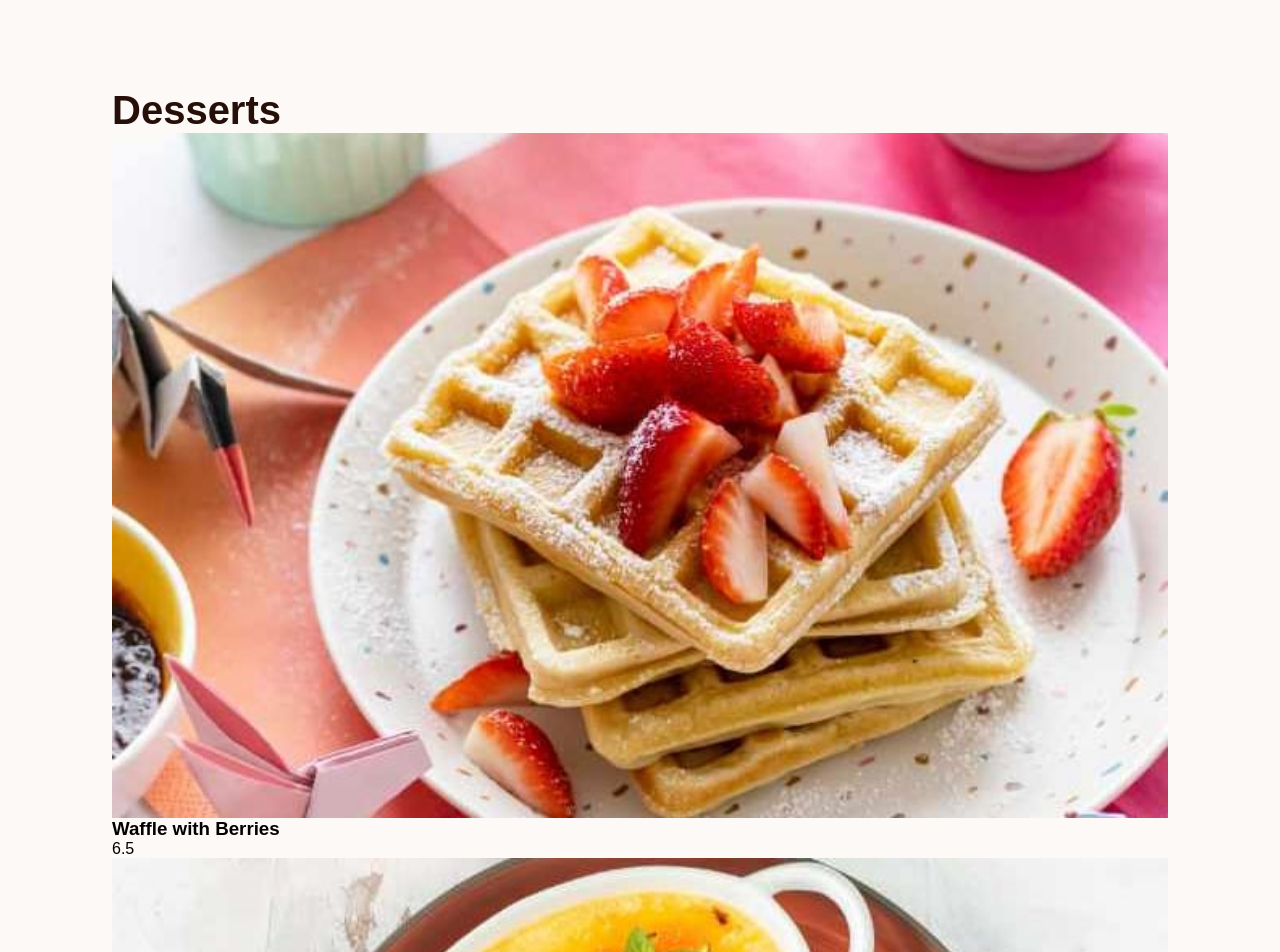
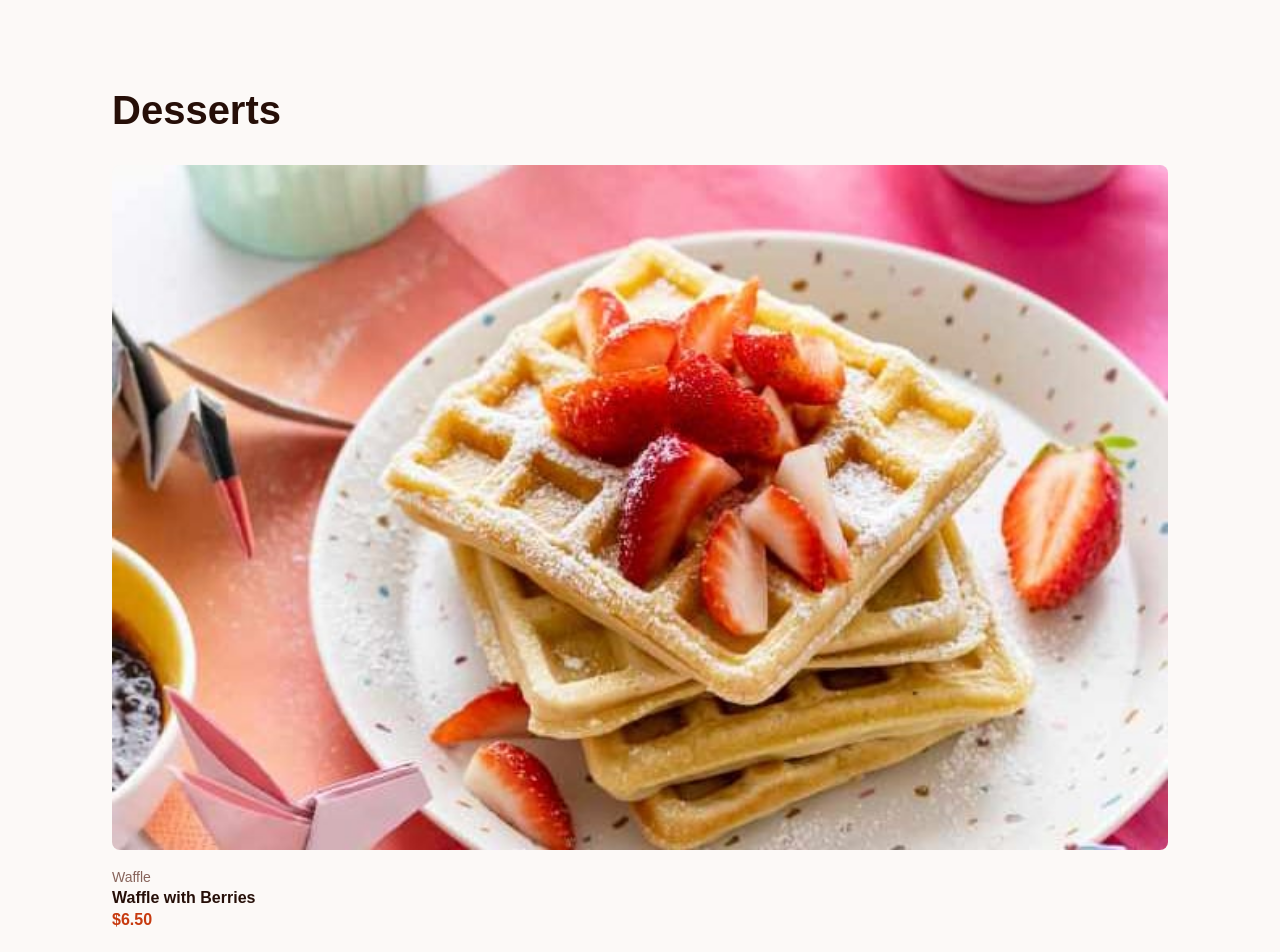
Before and after one commit to DrakeHermit/product-list, a React (Vite) app: page / in a window 1280 px wide. Shown: the top 952 px of the page. Built offline with nearby package versions, Linux system fonts and the light colour scheme; a web font is replaced by a local one.

Commit message:
feat: finished the styling for the menu items

```diff
--- a/src/components/MenuItem/MenuItem.css
+++ b/src/components/MenuItem/MenuItem.css
@@ -0,0 +1,25 @@
+.menu__item {
+  margin-top: 2rem;
+}
+
+.menu__item img {
+  border-radius: 8px;
+}
+
+.menu__category {
+  margin-top: 1.2rem;
+  color: hsl(12, 20%, 44%);
+  font-size: 14px;
+  margin-bottom: 4px;
+}
+
+.menu__item-header {
+  margin-block: 4px;
+  color: hsl(14, 65%, 9%);
+  font-size: 16px;
+}
+
+.menu__price {
+  color: hsl(14, 86%, 42%);
+  font-weight: 600;
+}
--- a/src/components/MenuItem/MenuItem.tsx
+++ b/src/components/MenuItem/MenuItem.tsx
@@ -3,16 +3,16 @@ import './MenuItem.css'
 
 export const MenuItem = () => {
   const products: ProcessedData[] = transformJSON()
-  console.log(products)
 
   return (
     <article>
       {products.map((product: ProcessedData) => {
         return (
-          <div key={product.id} className="menu-item">
+          <div key={product.id} className="menu__item">
             <img src={product.image.mobile} alt={product.name} />
-            <h3>{product.name}</h3>
-            <p>{product.price}</p>
+            <p className='menu__category'>{ product.category }</p>
+            <h3 className='menu__item-header'>{product.name}</h3>
+            <p className='menu__price'>${product.price.toFixed(2)}</p>
           </div>
         )
       })}
```
